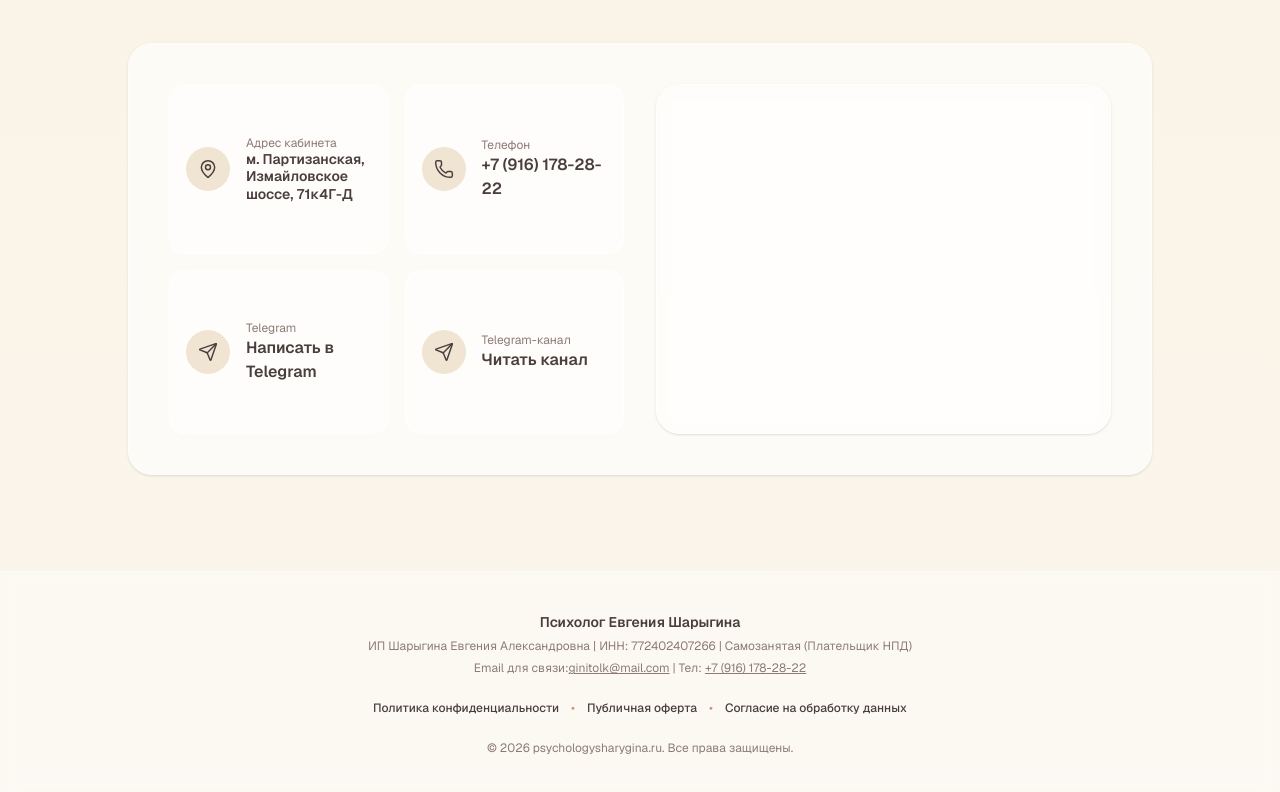
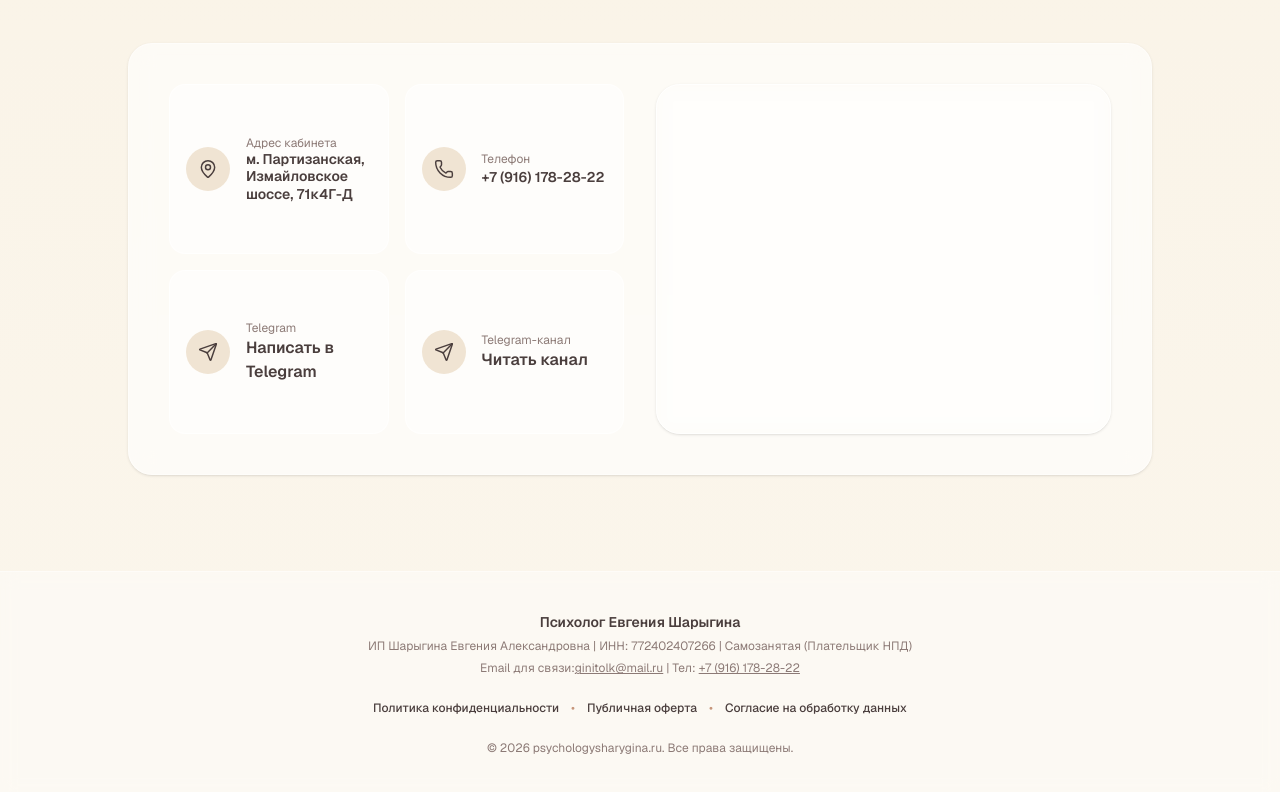
Before and after one commit to DmSharygin/PsySharyginaLanding, a Next.js app: page / in a window 1280 px wide. Shown: the part 8357-9149 px from the top of the page. Built offline with nearby package versions, Linux system fonts and the light colour scheme.

Commit message:
Фиксы почты, верстки контактов

```diff
--- a/app/page.tsx
+++ b/app/page.tsx
@@ -187,7 +187,7 @@ const LEGAL_DOCS_CONTENT = {
           1.1. Настоящая Политика в отношении обработки персональных данных (далее — Политика) определена в соответствии с Федеральным законом от 27.07.2006 № 152-ФЗ «О персональных данных» и действует в отношении всей информации, которую сайт <strong>https://psychologysharygina.ru/</strong> (далее — Сайт) может получить о Пользователе при заполнении веб-форм или использовании сервисов Сайта.
         </p>
         <p className="mb-4">
-          1.2. Оператором персональных данных является: <strong>ИП Шарыгина Евгения Александровна</strong> (ИНН: 772402407266, [ОГРНИП / Статус плательщика НПД (самозанятый)]), e-mail: ginitolk@mail.com.
+          1.2. Оператором персональных данных является: <strong>ИП Шарыгина Евгения Александровна</strong> (ИНН: 772402407266, [ОГРНИП / Статус плательщика НПД (самозанятый)]), e-mail: ginitolk@mail.ru.
         </p>
         <p className="mb-4">
           1.3. Отправка заявки через форму «Запись на консультацию», а также использование Сайта означает полное и безоговорочное согласие Пользователя с настоящей Политикой.
@@ -278,7 +278,7 @@ const LEGAL_DOCS_CONTENT = {
           Исполнитель: <strong>Шарыгина Евгения Александровна</strong><br />
           ИНН: 772402407266<br />
           Статус: [ИП / Плательщик НПД (самозанятый)]<br />
-          E-mail: ginitolk@mail.com<br />
+          E-mail: ginitolk@mail.ru<br />
           Телефон: +7 (916) 178-2822
         </p>
       </div>
@@ -290,7 +290,7 @@ const LEGAL_DOCS_CONTENT = {
         <h1 className="text-2xl font-bold mb-6">Согласие на обработку персональных данных</h1>
 
         <p className="mb-4">
-          Настоящим я, заполняя форму «Запись на консультацию» на сайте <strong>https://psychologysharygina.ru/</strong>, действуя своей волей и в своем интересе, выражаю свое согласие <strong>Шарыгина Евгения Александровна</strong> (ИНН: 772402407266, e-mail: ginitolk@mail.com, далее — Оператор) на обработку моих персональных данных на следующих условиях:
+          Настоящим я, заполняя форму «Запись на консультацию» на сайте <strong>https://psychologysharygina.ru/</strong>, действуя своей волей и в своем интересе, выражаю свое согласие <strong>Шарыгина Евгения Александровна</strong> (ИНН: 772402407266, e-mail: ginitolk@mail.ru, далее — Оператор) на обработку моих персональных данных на следующих условиях:
         </p>
 
         <p className="mb-4">
@@ -321,7 +321,7 @@ const LEGAL_DOCS_CONTENT = {
 
         <p className="mb-4">
           <strong>4. Срок действия и порядок отзыва:</strong><br />
-          Настоящее согласие действует с момента отправки формы на Сайте и до момента достижения целей обработки или отзыва Согласия. Согласие может быть отозвано в любой момент путем направления письменного заявления на электронную почту Оператора: <strong>ginitolk@mail.com</strong>.
+          Настоящее согласие действует с момента отправки формы на Сайте и до момента достижения целей обработки или отзыва Согласия. Согласие может быть отозвано в любой момент путем направления письменного заявления на электронную почту Оператора: <strong>ginitolk@mail.ru</strong>.
         </p>
       </div>
     </>
@@ -1204,8 +1204,8 @@ export default function Home() {
                   type="submit"
                   disabled={!agreed}
                   className={`inline-flex items-center gap-2 rounded-full px-10 py-3.5 text-sm font-medium text-white shadow-md transition-all duration-300 md:text-base ${!agreed
-                      ? 'cursor-not-allowed opacity-50'
-                      : 'hover:shadow-lg'
+                    ? 'cursor-not-allowed opacity-50'
+                    : 'hover:shadow-lg'
                     }`}
                   style={{ backgroundColor: agreed ? GREEN : '#9C8C89' }}
                   onMouseEnter={(e) => {
@@ -1269,15 +1269,18 @@ export default function Home() {
                 <span className="flex h-11 w-11 flex-shrink-0 items-center justify-center rounded-full bg-[#F0E4D3]">
                   <Phone className="h-5 w-5 text-[#4A3E3D]" strokeWidth={1.75} />
                 </span>
-                <div className="flex flex-col">
+                <div className="flex flex-1 flex-col">
                   <span className="text-xs text-[#8C7A76]">Телефон</span>
-                  <span className="text-base font-semibold text-[#4A3E3D]">+7 (916) 178-28-22</span>
+                  {/* БЫЛО: text-base, СТАЛО: text-sm */}
+                  <span className="whitespace-nowrap text-sm font-semibold text-[#4A3E3D]">
+                    +7 (916) 178-28-22
+                  </span>
                 </div>
               </a>
 
               {/* Telegram (личный) */}
               <a
-                href="https://t.me/e_sharygina"
+                href="https://t.me/Psy_Sharygina"
                 target="_blank"
                 rel="noopener noreferrer"
                 className="flex items-center gap-4 rounded-2xl border border-white/60 bg-white/50 p-4 transition-all hover:bg-white/80"
@@ -1333,15 +1336,15 @@ export default function Home() {
           <div className="space-y-1.5">
             <p className="font-semibold text-[#4A3E3D]">Психолог Евгения Шарыгина</p>
             <p className="text-xs text-[#8C7A76]">
-             ИП Шарыгина Евгения Александровна | ИНН: 772402407266 | Самозанятая (Плательщик НПД)
+              ИП Шарыгина Евгения Александровна | ИНН: 772402407266 | Самозанятая (Плательщик НПД)
             </p>
             <p className="text-xs text-[#8C7A76]">
               Email для связи:{''}
               <a
-                href="mailto:ginitolk@mail.com"
+                href="mailto:ginitolk@mail.ru"
                 className="underline transition-colors hover:text-[#4A3E3D]"
               >
-                ginitolk@mail.com
+                ginitolk@mail.ru
               </a>{' '}
               | Тел:{' '}
               <a
```
